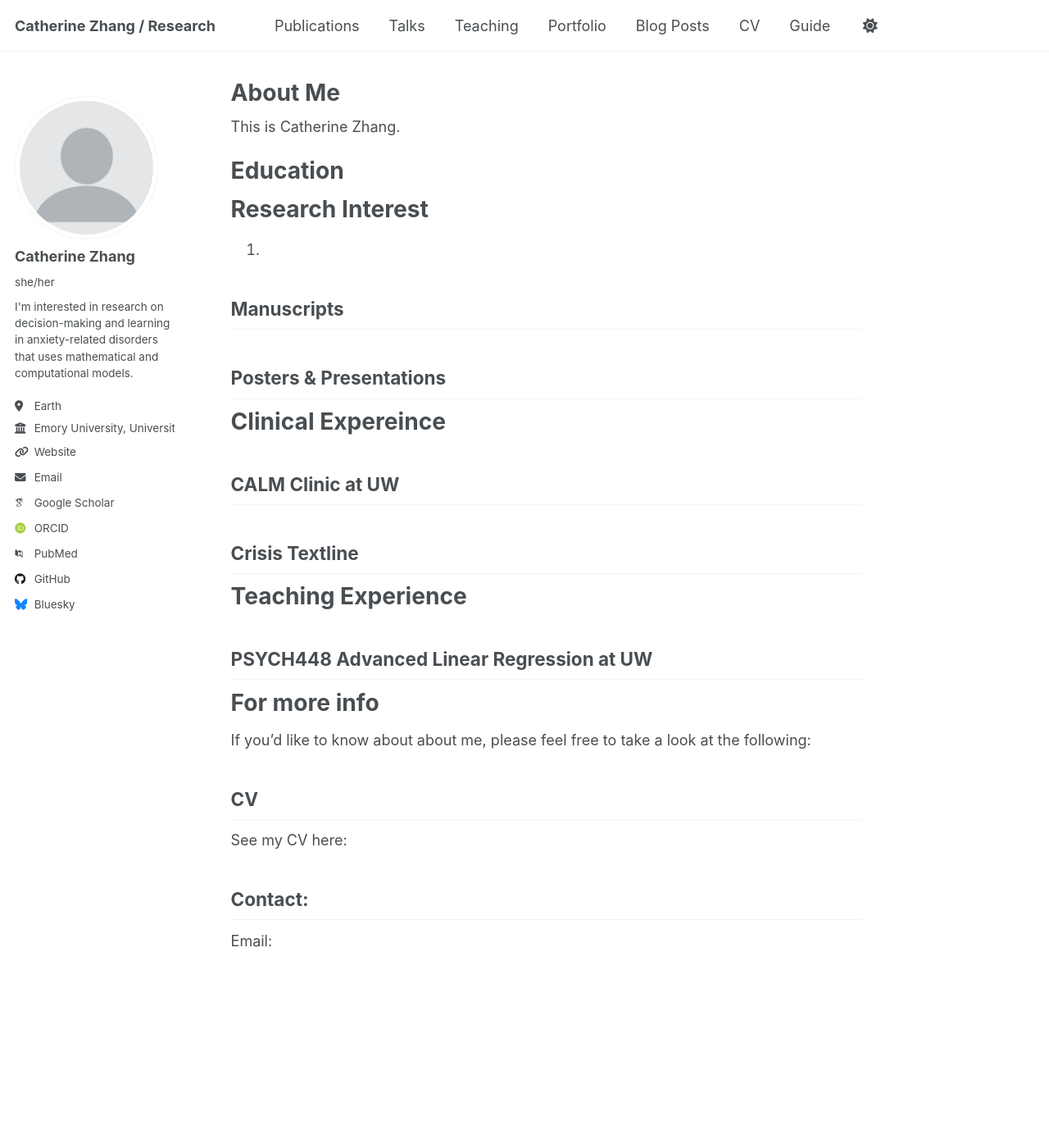
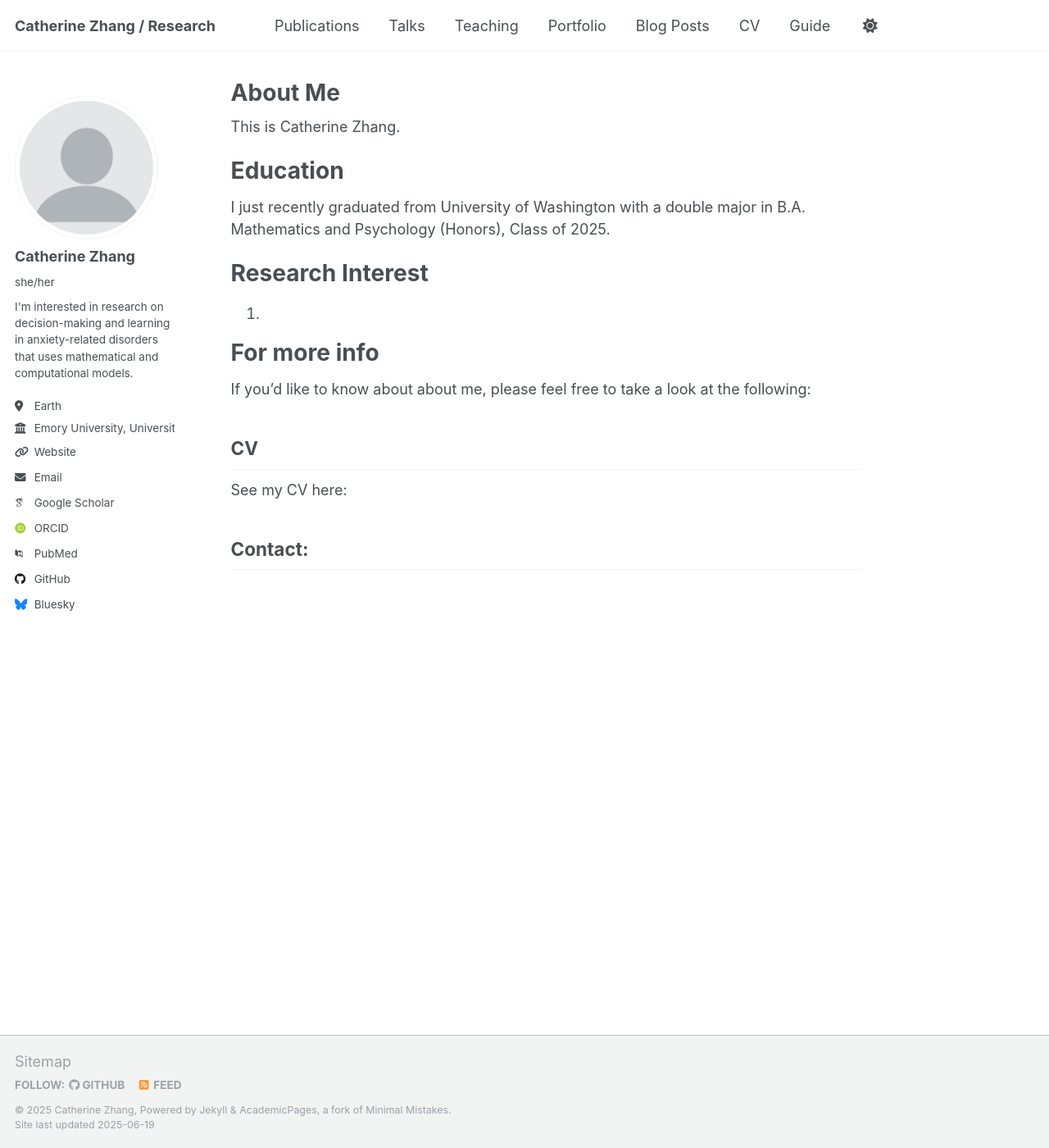
Before and after one commit to Cathzzy/cathzzy.github.io, a Jekyll site: the page built from _pages/about.md, in a window 1280 px wide and 1400 px high. Shown: the whole window at 82% size. Built offline with Jekyll 4.4.1, drawn with Linux system fonts in a browser that asks for light colours; some web fonts are replaced.

Commit message:
Update about.md

```diff
--- a/_pages/about.md
+++ b/_pages/about.md
@@ -11,35 +11,14 @@ This is Catherine Zhang.
 
 Education
 ======
-
+I just recently graduated from University of Washington with a double major in B.A. Mathematics and Psychology (Honors), Class of 2025.
 
 Research Interest
 ======
 1.
 
-Manuscripts
-------
 
 
-Posters & Presentations
-------
-
-
-
-Clinical Expereince
-======
-
-CALM Clinic at UW
-------
-
-Crisis Textline
-------
-
-Teaching Experience
-======
-
-PSYCH448 Advanced Linear Regression at UW
-------
 
 For more info
 ======
@@ -51,4 +30,3 @@ See my CV here:
 
 Contact:
 ------
-Email:
```
